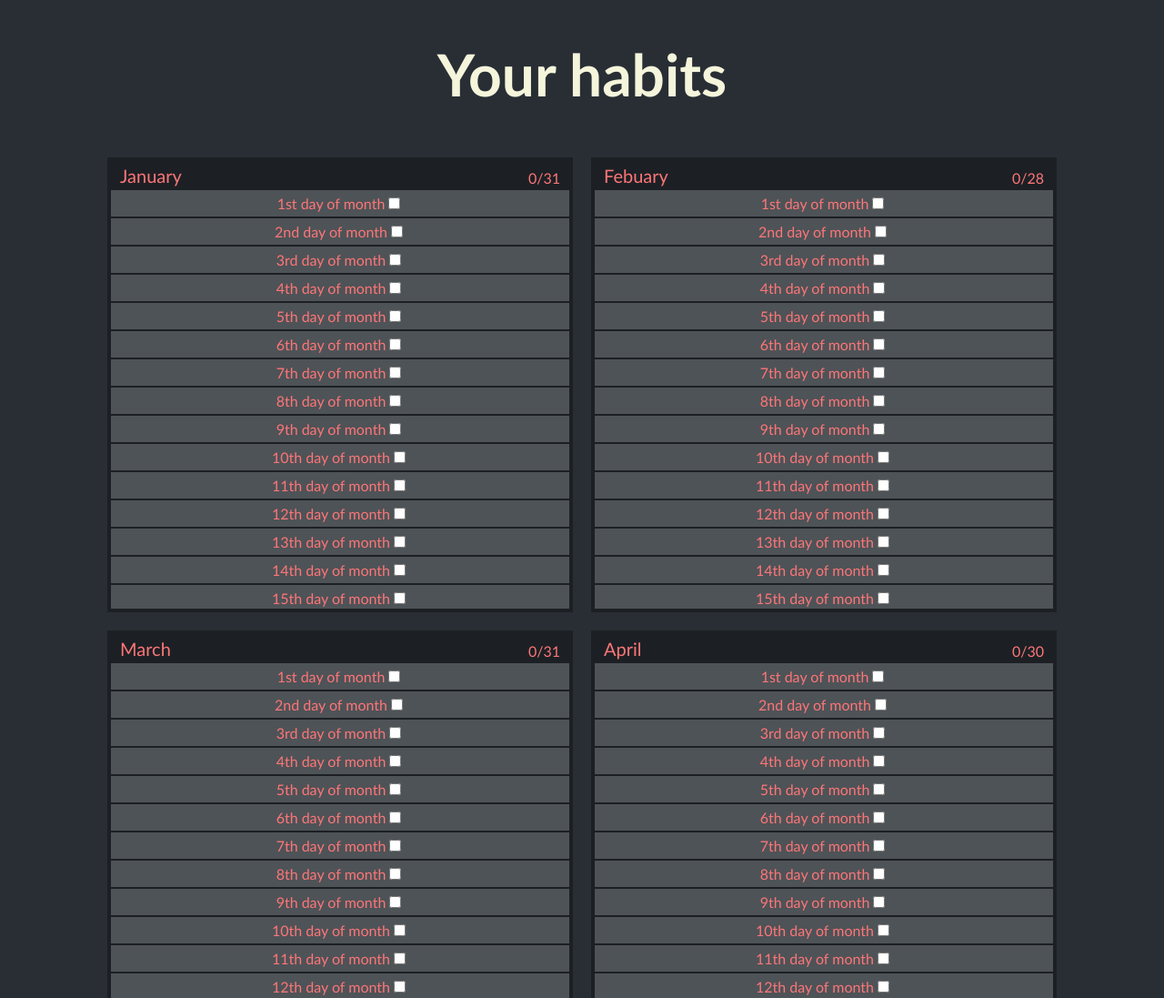
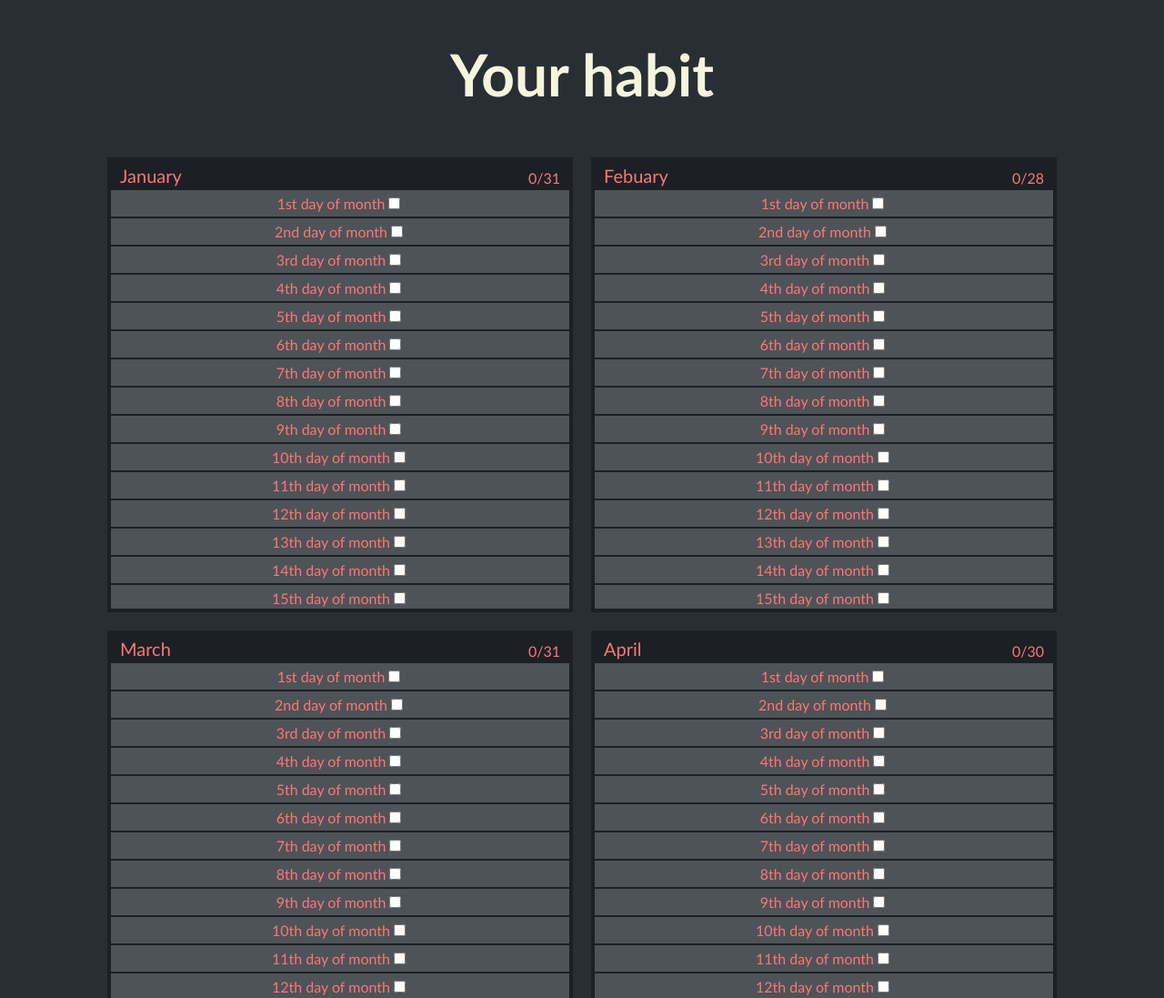
Before and after one commit to mb-dir/Nawyki, a website built with webpack: page src/pages/index.html in a window 1280 px wide. Shown: the top 1097 px of the page at 91% size. Built offline with nearby package versions, Linux system fonts and the light colour scheme.

Commit message:
Typo corect
according to the assumptions, it is supposed to be an application to
follow habit not habits

```diff
--- a/src/pages/index.html
+++ b/src/pages/index.html
@@ -8,7 +8,7 @@
 </head>
 <body>
     <header class="mainHeader">
-        <h1 class="mainHeader__header">Your habits</h1>
+        <h1 class="mainHeader__header">Your habit</h1>
     </header>
     <div class="calendar">
         <div class="calendar__monthContainer">
```
